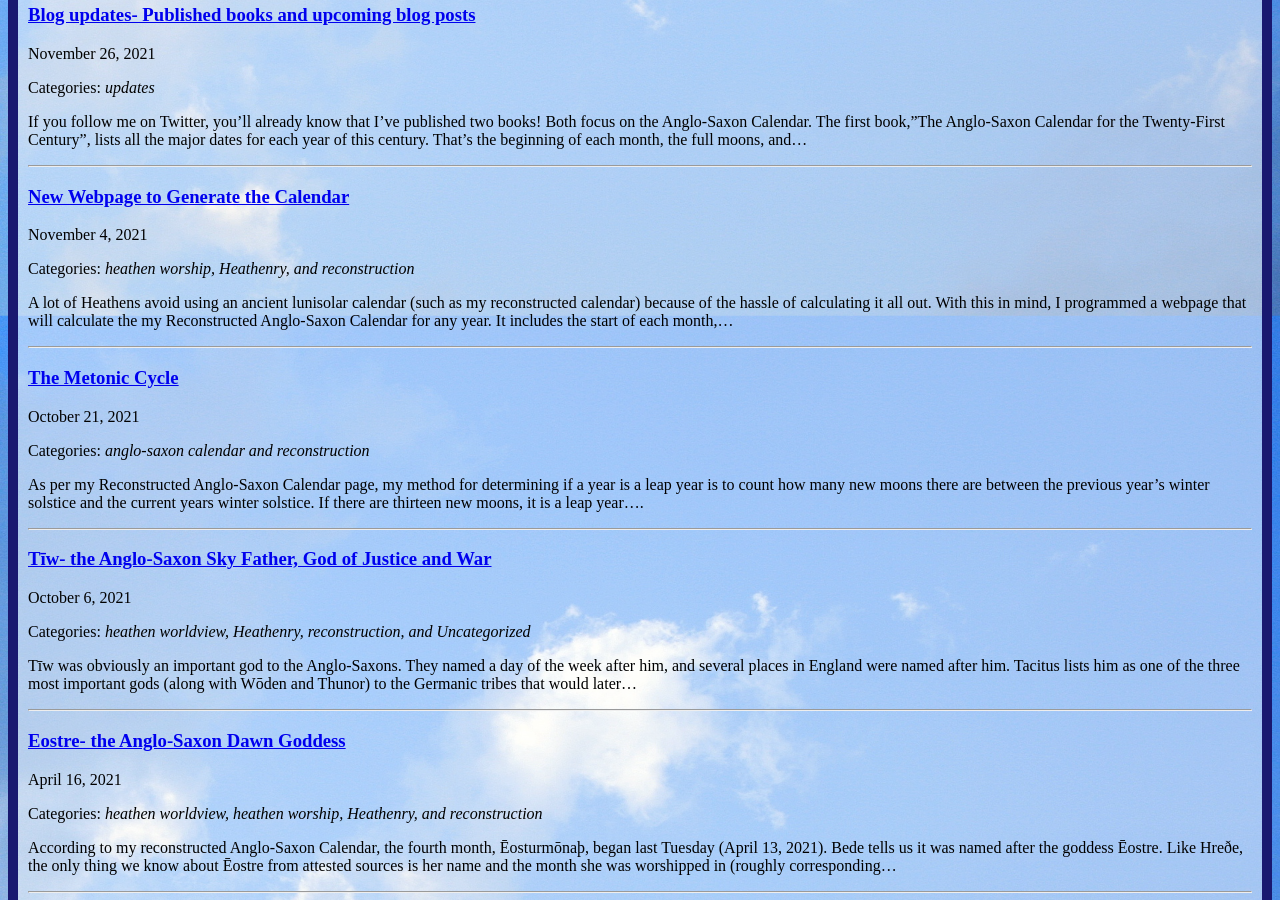
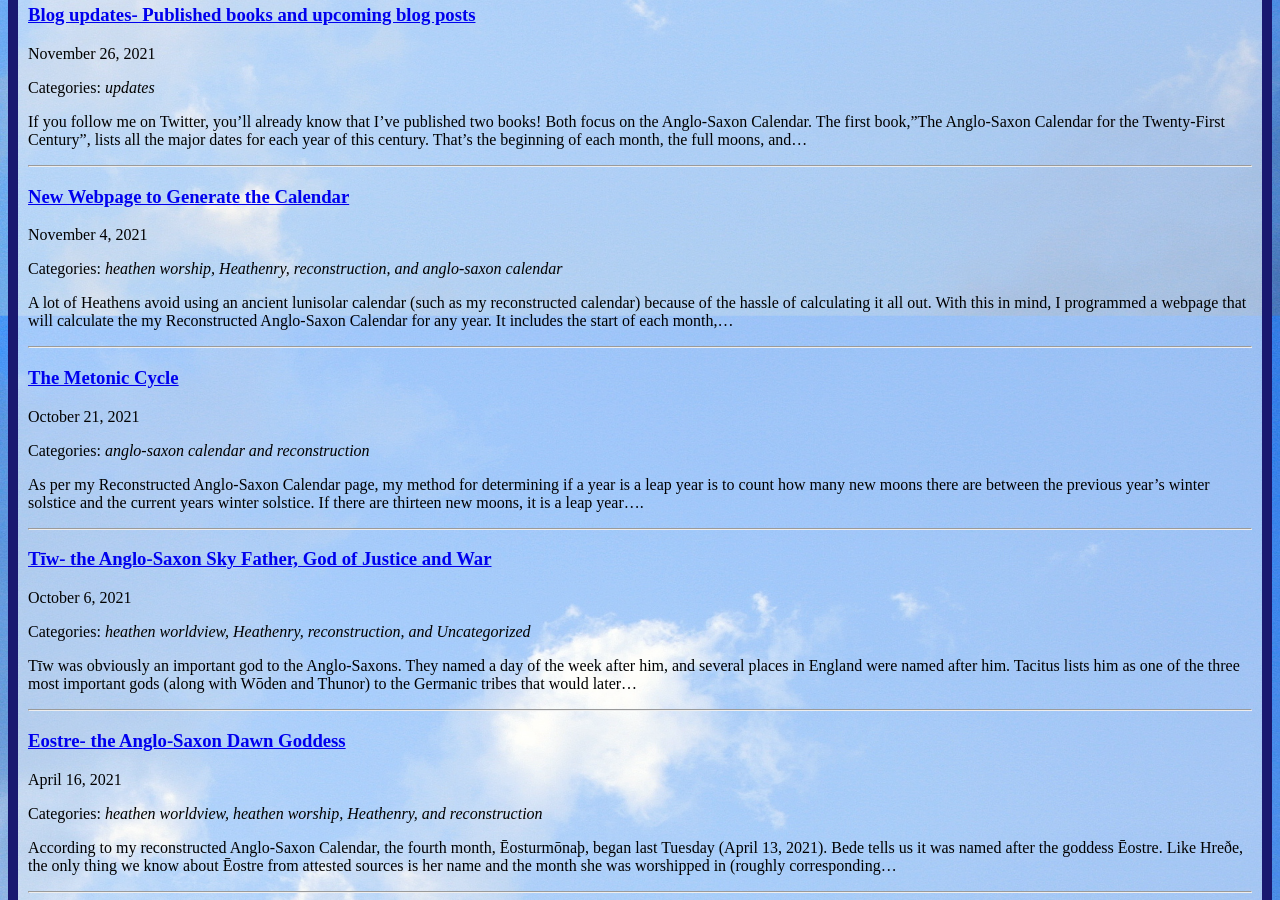
Before and after one commit to byronpendason/byronpendason.github.io, a Jekyll site: the page built from blog.md, in a window 1280 px wide and 900 px high, scrolled down 1651 px. Built offline with Jekyll 4.4.1, drawn with Linux system fonts in a browser that asks for light colours; our own code applies the rules of GitHub Pages for plain Markdown files; comment, search, counter and statistics services are not loaded.

Commit message:
Update 2021-11-04-new-webpage-to-generate-the-calendar.md

```diff
--- a/_posts/2021-11-04-new-webpage-to-generate-the-calendar.md
+++ b/_posts/2021-11-04-new-webpage-to-generate-the-calendar.md
@@ -4,7 +4,7 @@
 date: 2021-11-04 01:02
 author: byronarn
 comments: true
-categories: [heathen worship, Heathenry, reconstruction]
+categories: [heathen worship, Heathenry, reconstruction, anglo-saxon calendar]
 ---
 <!-- wp:paragraph -->
 <p>A lot of Heathens avoid using an ancient lunisolar calendar (such as my reconstructed calendar) because of the hassle of calculating it all out. With this in mind, I programmed a webpage that will calculate the my Reconstructed Anglo-Saxon Calendar for any year. It includes the start of each month, the full moons, and the holy tides for any year that you input. Additionally, I have a date converter at the bottom of the page so that you can convert any Gregorian Calendar date to the Anglo-Saxon date.</p>
```
